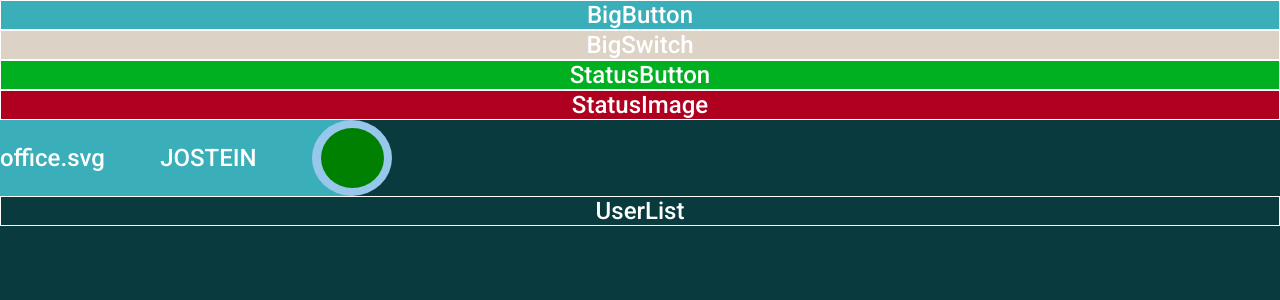
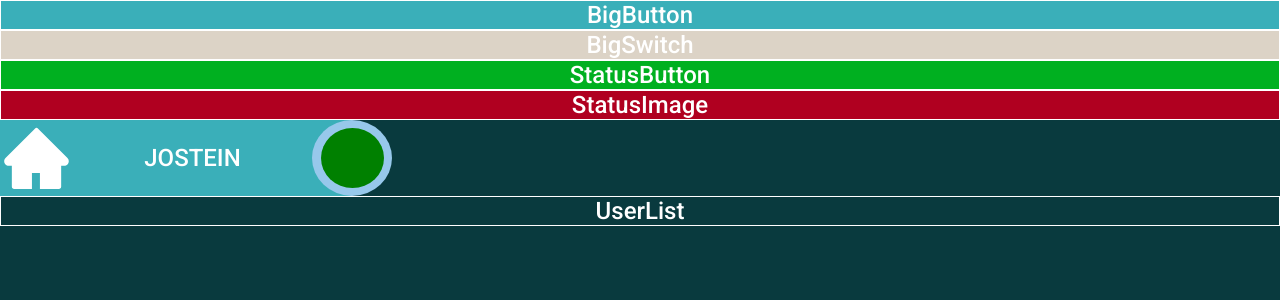
Before and after one commit to knutsanl/oblig2, a React (Create React App) app: page / in a window 1280 px wide. Shown: the top 300 px of the page. Built offline with nearby package versions, Linux system fonts and the light colour scheme.

Commit message:
add icons

```diff
--- a/src/App.js
+++ b/src/App.js
@@ -19,7 +19,7 @@ class App extends Component {
         <UserPreview user={{
             name:"Jostein",
             available: true,
-            place: "on-campus"
+            place: "home"
         }} />
         <UserList />
       </div>
--- a/src/components/user-preview/user-preview.css
+++ b/src/components/user-preview/user-preview.css
@@ -37,3 +37,14 @@
     height: 60px;
     width: 63px;
 }
+
+.icon {
+    display: flex;
+    align-items: center;
+    justify-items: center;
+}
+
+.svgIcon {
+    height: 73px;
+    filter: brightness(100);
+}
--- a/src/components/user-preview/user-preview.jsx
+++ b/src/components/user-preview/user-preview.jsx
@@ -1,4 +1,6 @@
 import './user-preview.css';
+import home from '../../assets/home-filled.svg';
+import campus from '../../assets/industry-11.svg';
 
 function UserPreview({ user }) {
     const place = user.place;
@@ -7,7 +9,7 @@ function UserPreview({ user }) {
         <div className="UserPreview">
             <div className="icon">
                 {/* Missing office.svg and home.svg */}
-                {place === 'on-campus' ? 'office.svg' : 'home.svg'}
+                {place === 'on-campus' ? <img className="svgIcon" alt="" src={campus}/> : <img className="svgIcon" alt="" src={home} /> }
             </div>
             <div className="MainRectangle">
                 { user.name.toUpperCase() }
```
Also changed, not shown: src/assets/home-filled.svg (added), src/assets/industry-11.svg (added).
